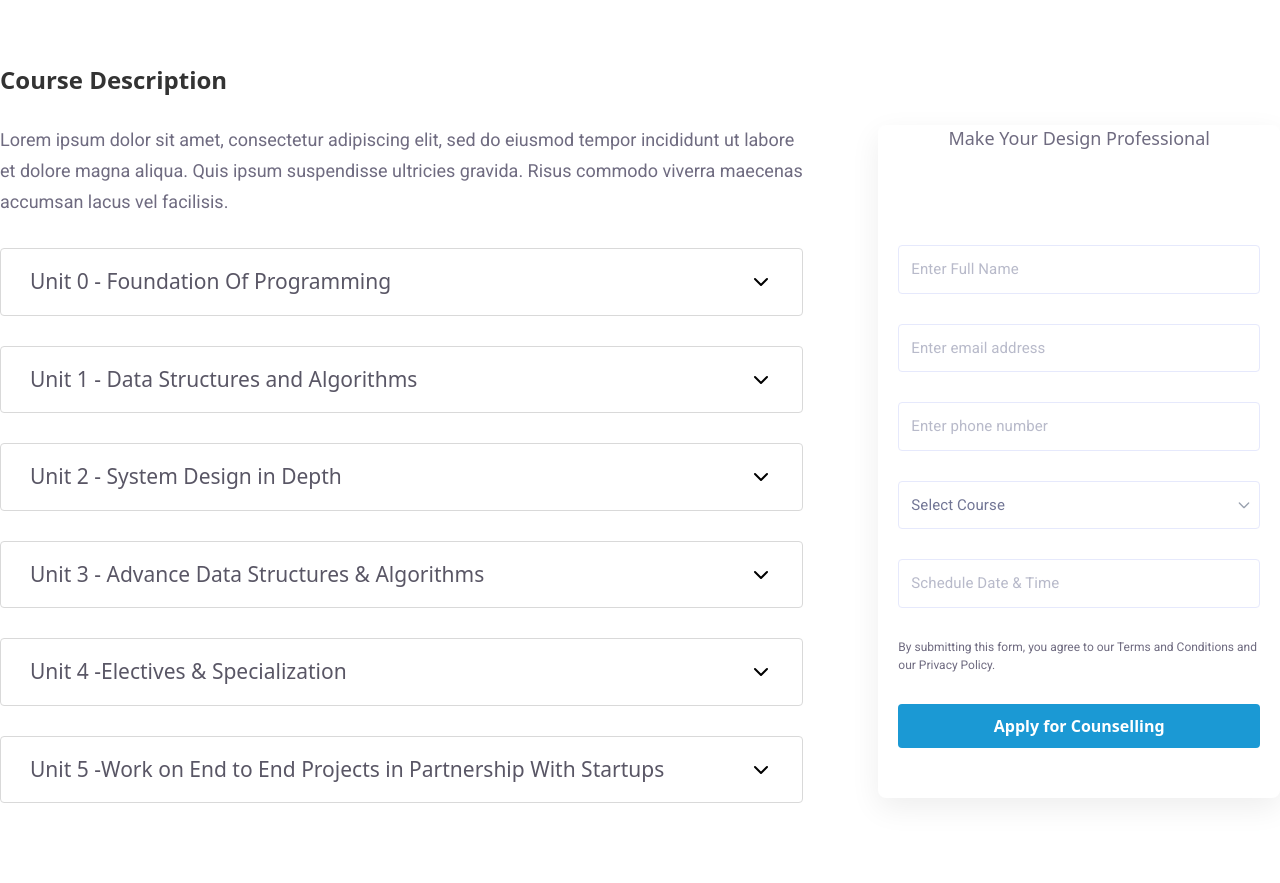
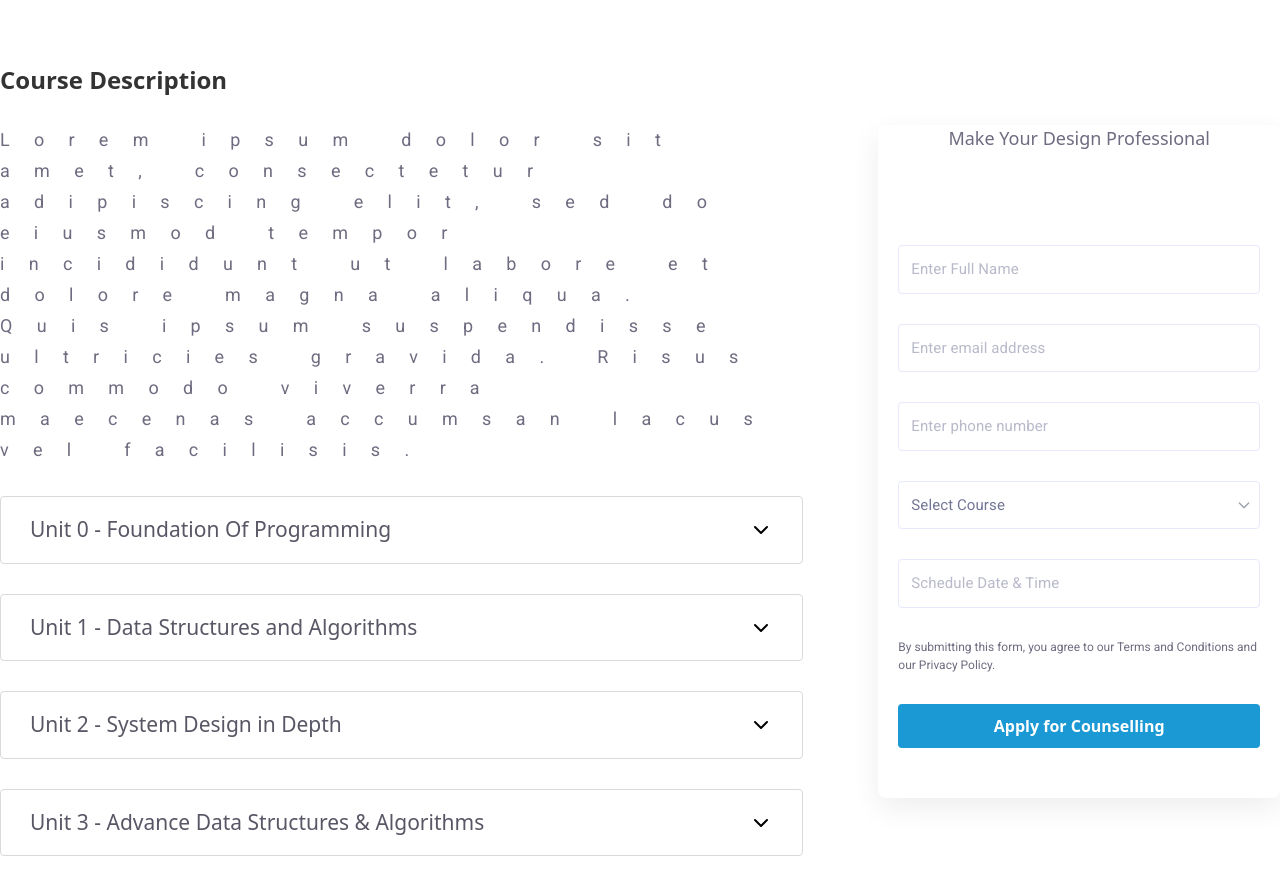
Before and after one commit to ibrahimzadraan/educational-course-selling-project, a website: page index.html in a window 1280 px wide. Shown: the part 2540-3423 px from the top of the page. Drawn offline with nearby package versions, Linux system fonts and the light colour scheme; files that its build step writes are made by us from their sources.

Commit message:
Update index.html

```diff
--- a/index.html
+++ b/index.html
@@ -1046,7 +1046,7 @@
               Course Description
             </h2>
             <p
-              class="mb-[31px] font-[roboto] text-[18px] leading-[31px] font-[400] tracking-[150%] text-[#6F6B80]"
+              class="mb-[31px] font-[roboto] text-[18px] leading-[31px] font-[400] tracking-[24.3px] text-[#6F6B80]"
             >
               Lorem ipsum dolor sit amet, consectetur adipiscing elit, sed do
               eiusmod tempor incididunt ut labore et dolore magna aliqua. Quis
```
